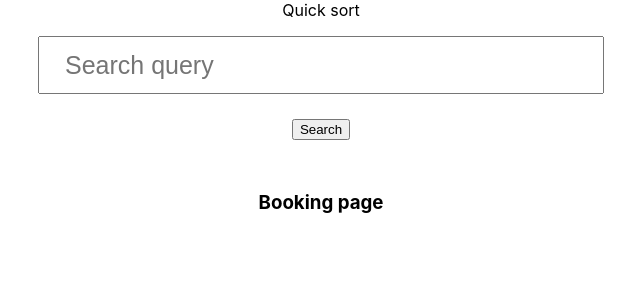
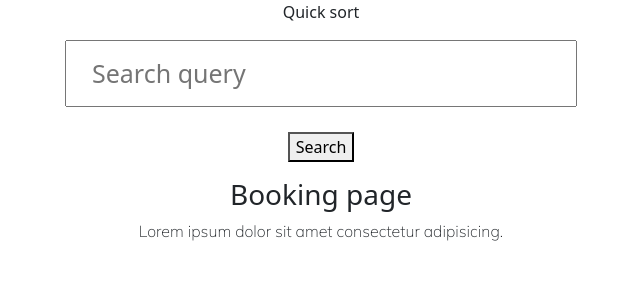
Before and after one commit to Melvin-n/mission6-frontend, a React (Create React App) app: page /booking in a window 1280 px wide. Shown: the top 300 px of the page, without its empty margins (319-959 px from the left). Built offline with nearby package versions, Linux system fonts and the light colour scheme.

Commit message:
install react-bootstrap, add google font Mulish in Booking.css

```diff
--- a/package.json
+++ b/package.json
@@ -10,7 +10,9 @@
     "@types/node": "^16.11.26",
     "@types/react": "^17.0.40",
     "@types/react-dom": "^17.0.13",
+    "bootstrap": "^5.1.3",
     "react": "^17.0.2",
+    "react-bootstrap": "^2.2.1",
     "react-dom": "^17.0.2",
     "react-router-dom": "^6.2.2",
     "react-scripts": "5.0.0",
--- a/src/App.tsx
+++ b/src/App.tsx
@@ -5,6 +5,7 @@ import InputField from './components/InputField';
 import './styles.css'
 
 import Booking from './pages/Booking.js';
+import 'bootstrap/dist/css/bootstrap.min.css';
 
 
 
--- a/src/pages/Booking.css
+++ b/src/pages/Booking.css
@@ -0,0 +1,9 @@
+@import url('https://fonts.googleapis.com/css2?family=Mulish:wght@200;300;400;500;600;700;800&display=swap');
+
+/* CSS rules to specify families:
+font-family: 'Mulish', sans-serif; */
+
+p {
+    font-family: 'Mulish', sans-serif;
+    font-weight: 200;
+}
--- a/src/pages/Booking.js
+++ b/src/pages/Booking.js
@@ -1,6 +1,7 @@
 import React, {useState} from "react";
 
 import './Booking.css';
+
 
 const Booking = () => {
     const[bookValue, setBookValue] = useState('');
@@ -8,6 +9,7 @@ const Booking = () => {
     return (
         <>
             <h3>Booking page</h3>
+            <p>Lorem ipsum dolor sit amet consectetur adipisicing.</p>
             {/* <button>Book to view</button> */}
         </>
     )
```
Also changed, not shown: 1 other file (tests, documents, lock files or other folders).
